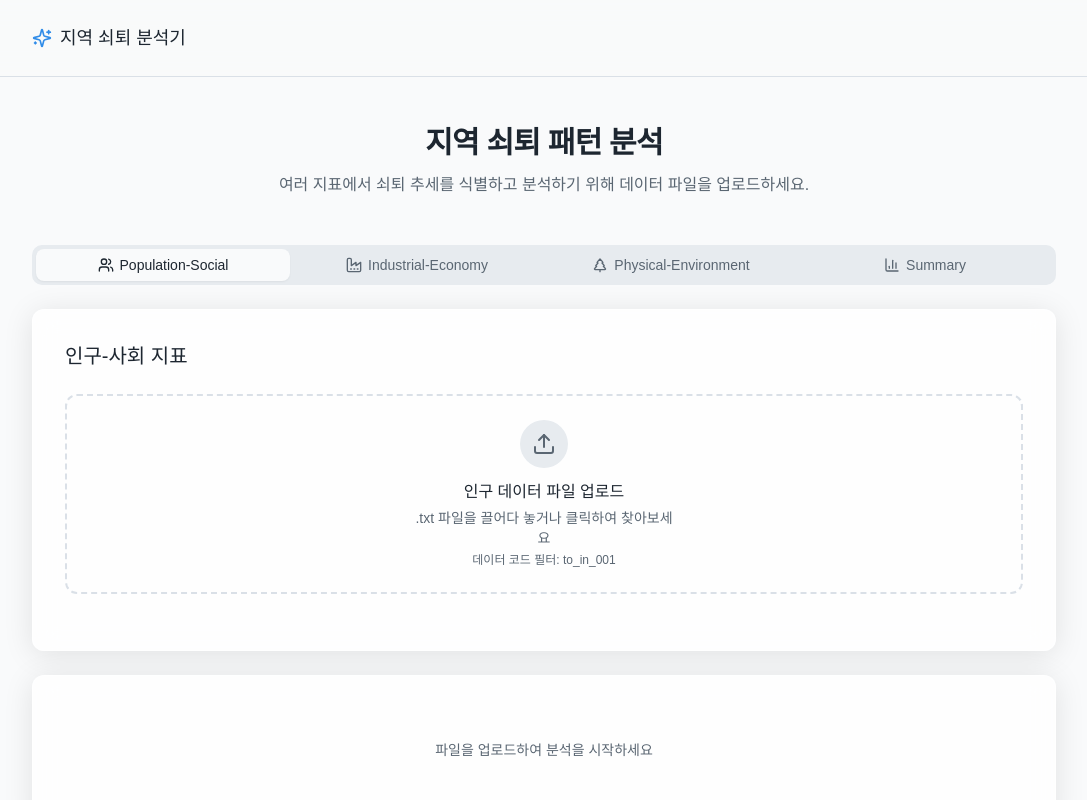
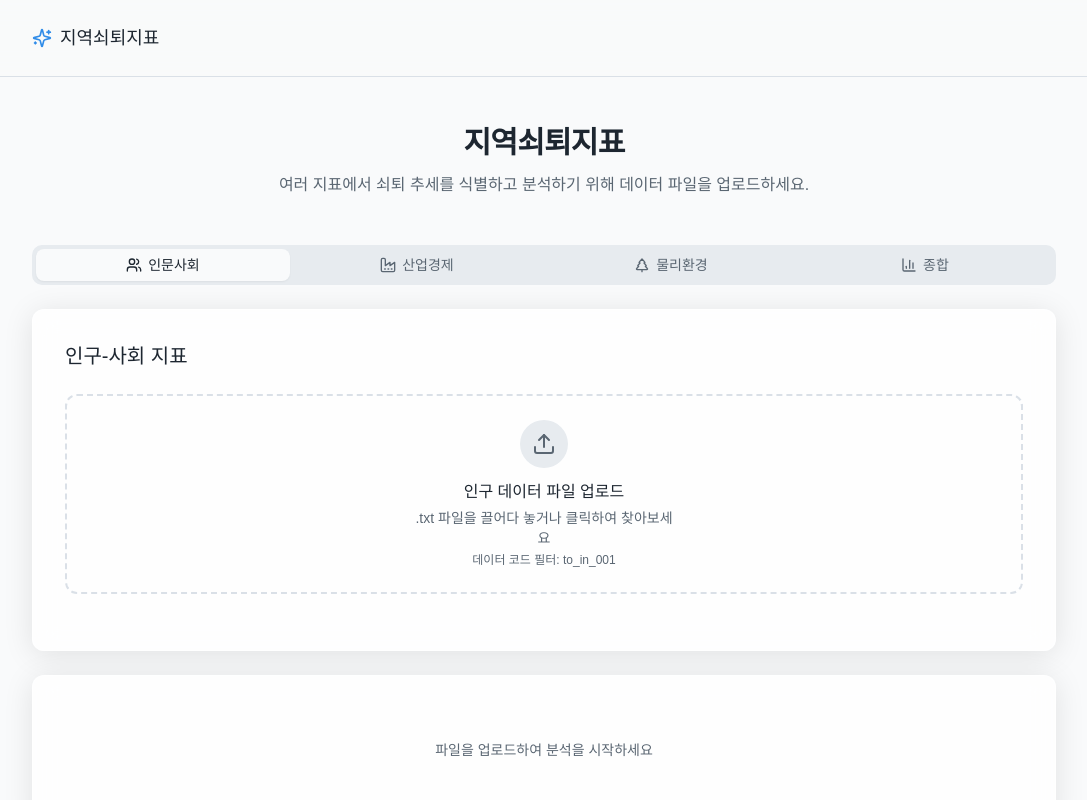
Before and after one commit to jiyeongmoon/population-puzzle-merger-34, a React (Vite) app: page / in a window 1280 px wide. Shown: the top 800 px of the page, without its empty margins (96-1183 px from the left). Built offline with nearby package versions, Linux system fonts and the light colour scheme; a web font is replaced by a local one.

Commit message:
Rename indicator tab labels
Rename labels in the indicator tabs for better clarity.

```diff
--- a/src/components/IndicatorTabs.tsx
+++ b/src/components/IndicatorTabs.tsx
@@ -23,19 +23,19 @@ const IndicatorTabs: React.FC<IndicatorTabsProps> = ({
       <TabsList className="grid grid-cols-4 w-full">
         <TabsTrigger value="population" className="flex items-center gap-1.5">
           <Users className="h-4 w-4" />
-          <span>Population-Social</span>
+          <span>인문사회</span>
         </TabsTrigger>
         <TabsTrigger value="industry" className="flex items-center gap-1.5">
           <Factory className="h-4 w-4" />
-          <span>Industrial-Economy</span>
+          <span>산업경제</span>
         </TabsTrigger>
         <TabsTrigger value="environment" className="flex items-center gap-1.5">
           <TreePine className="h-4 w-4" />
-          <span>Physical-Environment</span>
+          <span>물리환경</span>
         </TabsTrigger>
         <TabsTrigger value="summary" className="flex items-center gap-1.5">
           <BarChart3 className="h-4 w-4" />
-          <span>Summary</span>
+          <span>종합</span>
         </TabsTrigger>
       </TabsList>
 
--- a/src/pages/Index.tsx
+++ b/src/pages/Index.tsx
@@ -1,4 +1,3 @@
-
 import React, { useState } from 'react';
 import { motion } from 'framer-motion';
 import FileUploader from '@/components/FileUploader';
@@ -11,31 +10,26 @@ import { TabsContent } from '@/components/ui/tabs';
 import { toast } from "sonner";
 
 const Index = () => {
-  // Current active indicator type
   const [activeIndicator, setActiveIndicator] = useState<IndicatorType>('population');
 
-  // Population section state
   const [populationFiles, setPopulationFiles] = useState<File[]>([]);
   const [populationStatus, setPopulationStatus] = useState<Status>('idle');
   const [populationProgress, setPopulationProgress] = useState(0);
   const [populationResult, setPopulationResult] = useState<ProcessingResult | null>(null);
   const [populationError, setPopulationError] = useState<string | null>(null);
 
-  // Industry section state
   const [industryFiles, setIndustryFiles] = useState<File[]>([]);
   const [industryStatus, setIndustryStatus] = useState<Status>('idle');
   const [industryProgress, setIndustryProgress] = useState(0);
   const [industryResult, setIndustryResult] = useState<ProcessingResult | null>(null);
   const [industryError, setIndustryError] = useState<string | null>(null);
 
-  // Environment section state
   const [environmentFiles, setEnvironmentFiles] = useState<File[]>([]);
   const [environmentStatus, setEnvironmentStatus] = useState<Status>('idle');
   const [environmentProgress, setEnvironmentProgress] = useState(0);
   const [environmentResult, setEnvironmentResult] = useState<ProcessingResult | null>(null);
   const [environmentError, setEnvironmentError] = useState<string | null>(null);
 
-  // Summary section state
   const [summaryStatus, setSummaryStatus] = useState<Status>('idle');
   const [summaryProgress, setSummaryProgress] = useState(0);
   const [summaryResult, setSummaryResult] = useState<ProcessingResult | null>(null);
@@ -64,7 +58,6 @@ const Index = () => {
   };
 
   const handleProcessFiles = async () => {
-    // Get the correct state based on active indicator
     let files: File[] = [];
     if (activeIndicator === 'population') {
       files = populationFiles;
@@ -87,7 +80,6 @@ const Index = () => {
     }
 
     try {
-      // Set status and progress based on active indicator
       if (activeIndicator === 'population') {
         setPopulationStatus('processing');
         setPopulationProgress(0);
@@ -102,7 +94,6 @@ const Index = () => {
         setSummaryProgress(0);
       }
 
-      // Simulate progress updates
       const progressInterval = setInterval(() => {
         if (activeIndicator === 'population') {
           setPopulationProgress(prev => {
@@ -139,11 +130,9 @@ const Index = () => {
         }
       }, 600);
 
-      // Process files for the active indicator
       const processResult = await processFiles(files, activeIndicator);
       clearInterval(progressInterval);
 
-      // Update progress based on active indicator
       if (activeIndicator === 'population') {
         setPopulationProgress(100);
       } else if (activeIndicator === 'industry') {
@@ -154,7 +143,6 @@ const Index = () => {
         setSummaryProgress(100);
       }
 
-      // Short delay before showing final status
       setTimeout(() => {
         if (processResult.success) {
           if (activeIndicator === 'population') {
@@ -332,7 +320,7 @@ const Index = () => {
         <div className="max-w-5xl mx-auto w-full flex justify-between items-center">
           <div className="flex items-center">
             <Sparkles className="h-5 w-5 text-primary mr-2" />
-            <h1 className="text-lg font-medium">지역 쇠퇴 분석기</h1>
+            <h1 className="text-lg font-medium">지역쇠퇴지표</h1>
           </div>
         </div>
       </header>
@@ -346,7 +334,7 @@ const Index = () => {
         <div className="max-w-5xl mx-auto w-full space-y-12">
           <motion.div variants={itemAnimation} className="text-center space-y-3">
             <h2 className="text-3xl font-semibold tracking-tight">
-              지역 쇠퇴 패턴 분석
+              지역쇠퇴지표
             </h2>
             <p className="text-muted-foreground max-w-xl mx-auto">
               여러 지표에서 쇠퇴 추세를 식별하고 분석하기 위해 데이터 파일을 업로드하세요.
```
